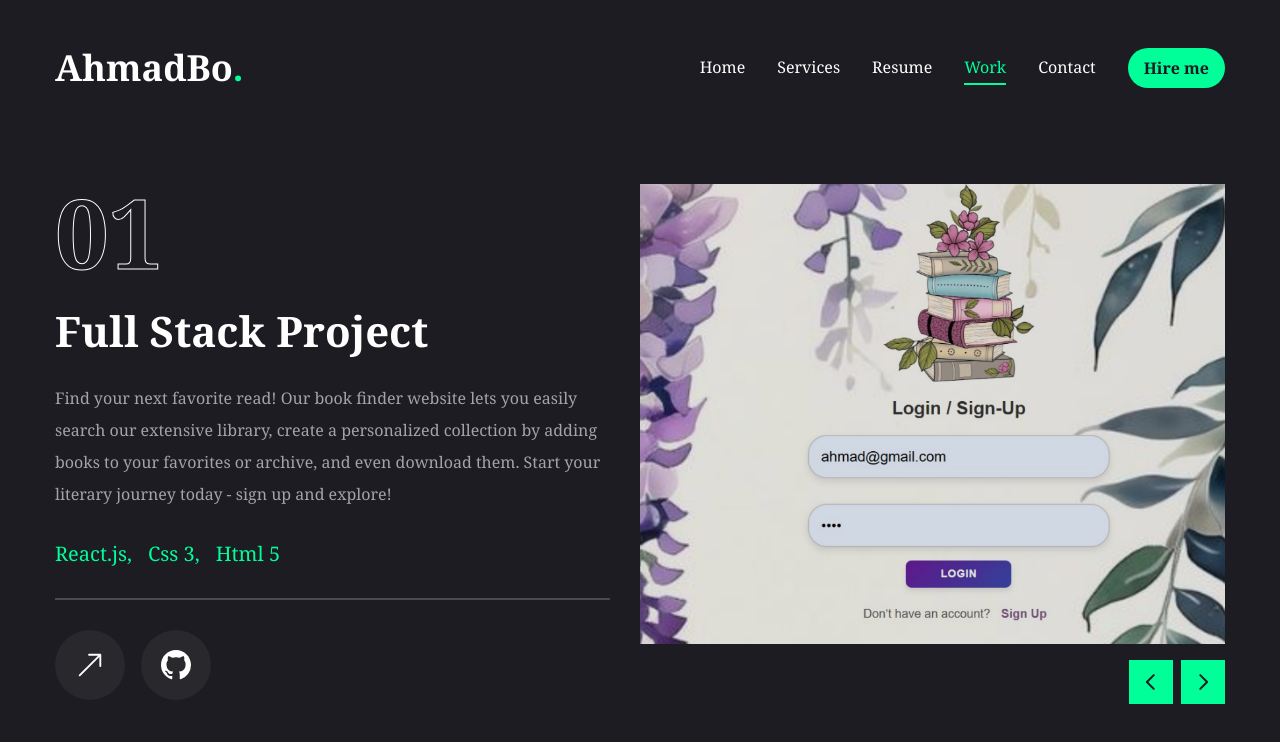
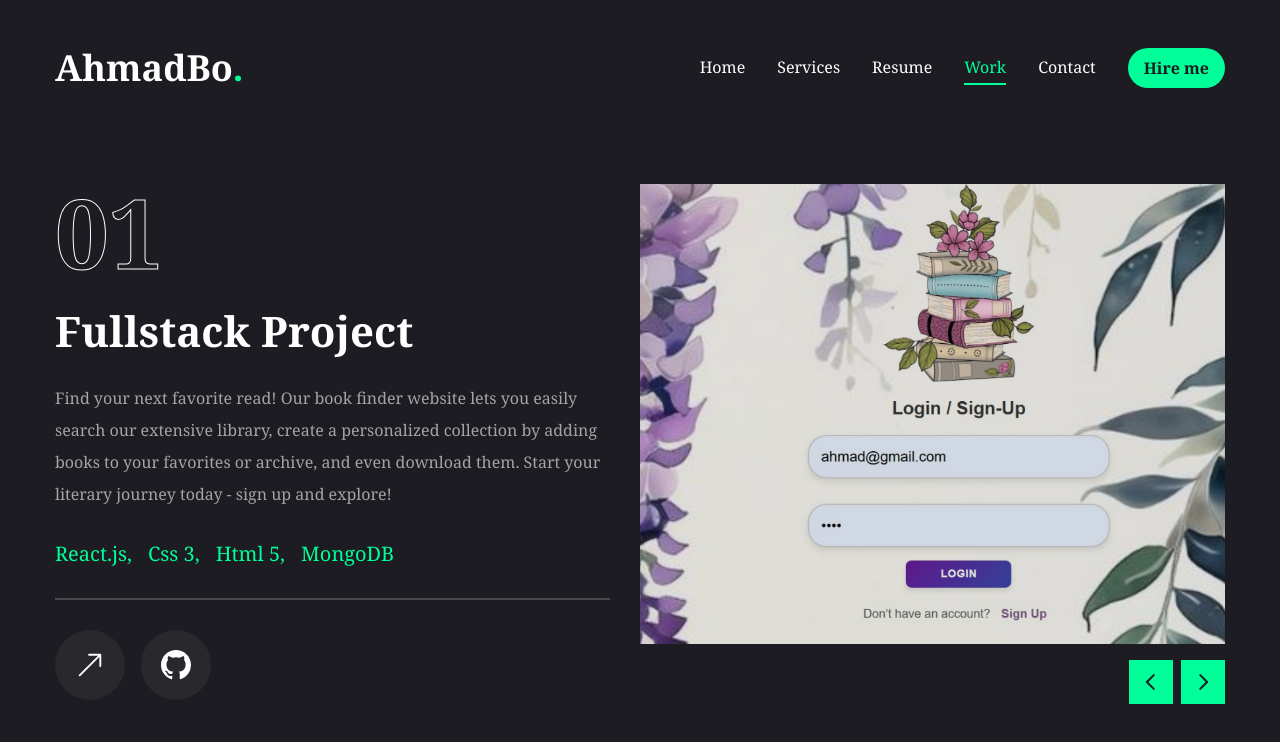
Before and after one commit to Ahmadalbouchi/ahmad-portfolio, a Next.js app: page /work in a window 1280 px wide. Shown: the top 742 px of the page. Built offline with nearby package versions, Linux system fonts and the light colour scheme.

Commit message:
fix work project2

```diff
--- a/app/work/page.jsx
+++ b/app/work/page.jsx
@@ -22,25 +22,25 @@ import WorkSliderBtns from "@/components/WorkSliderBtns";
 const projects = [
     {
       num: "01",
-      category: "Full Stack",
+      category: "Fullstack",
       title: "Project 1",
       description:
       "Find your next favorite read! Our book finder website lets you easily search our extensive library, create a personalized collection by adding books to your favorites or archive, and even download them.  Start your literary journey today - sign up and explore!",
-      stack : [{name: "React.js"}, {name: "Css 3"}, {name: "Html 5"}],
+      stack : [{name: "React.js"}, {name: "Css 3"}, {name: "Html 5"}, {name: "MongoDB"}],
       image : '/assets/work/bookfinder.png',
       live: "http://bookfinderappv2.onrender.com",
       github:"https://github.com/ro-bala/bookFinderAppV2",
     },
     {
         num: "02",
-        category: "fullstack",
+        category: "Front-end",
         title: "Project 2",
         description:
-        "Lorem ipsum dolor sit amet consectetur adipisicing elit. Cupiditate magnam modi.",
-        stack : [{name: "Next.js"}, {name: "Tailwind.css"}, {name: "Node.js"}],
-        image : '/assets/work/thumb2.png',
-        live: "",
-        github:"",
+        "Think you're a trivia whiz? Play TriviaMaster now! Select a category, answer 5 quick questions, and find out your score. Challenge your friends and see who comes out on top!",
+        stack : [{name: "Javascript(react.js)"}, {name: "Css 3"}, {name: "Html 5"}],
+        image : '/assets/work/Triviamaster.png',
+        live: "https://triviamastergame.netlify.app/",
+        github:"https://github.com/Ahmadalbouchi/assignment2",
     },
     {
         num: "03",
```
Also changed, not shown: public/assets/work/Triviamaster.png (added), public/assets/work/thumb1.png (deleted).
